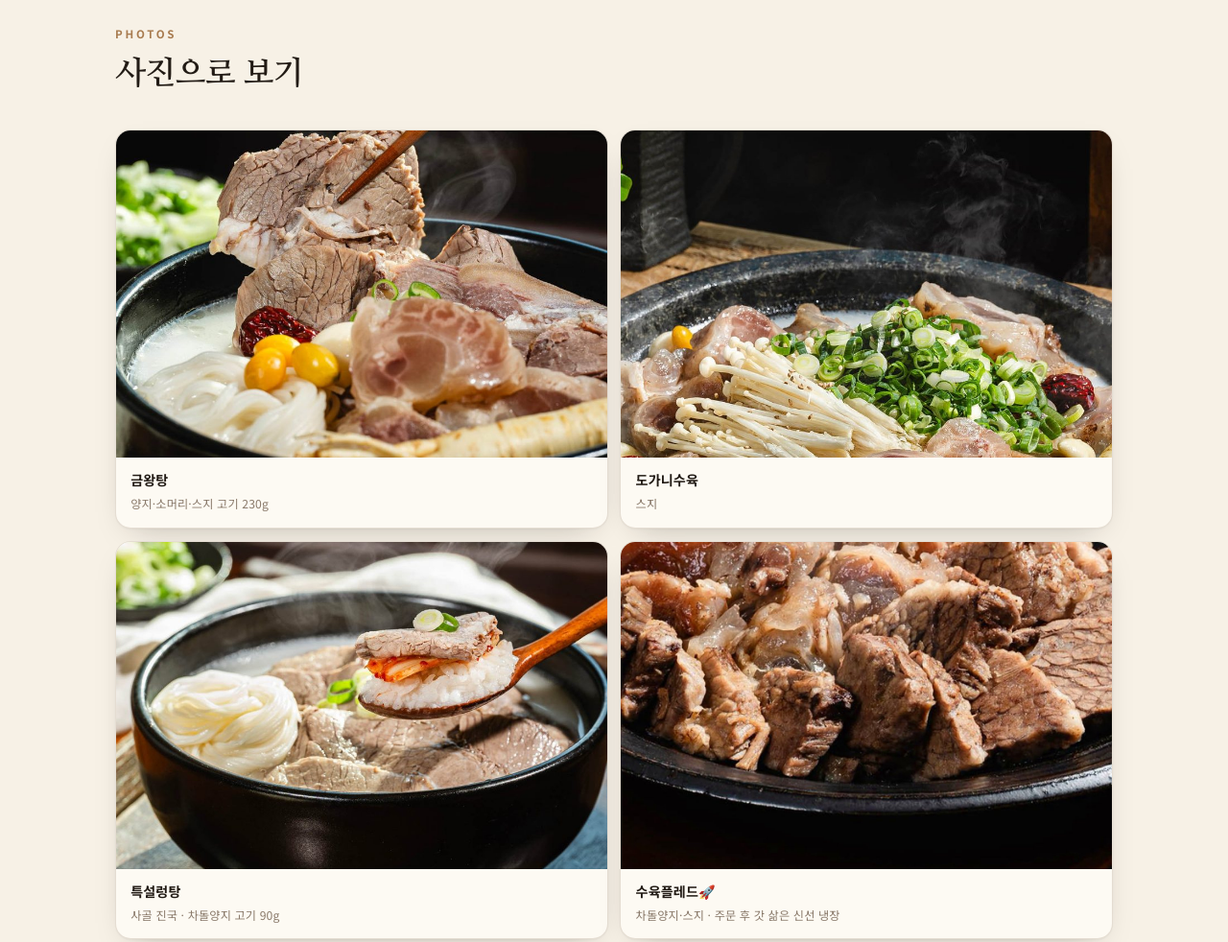
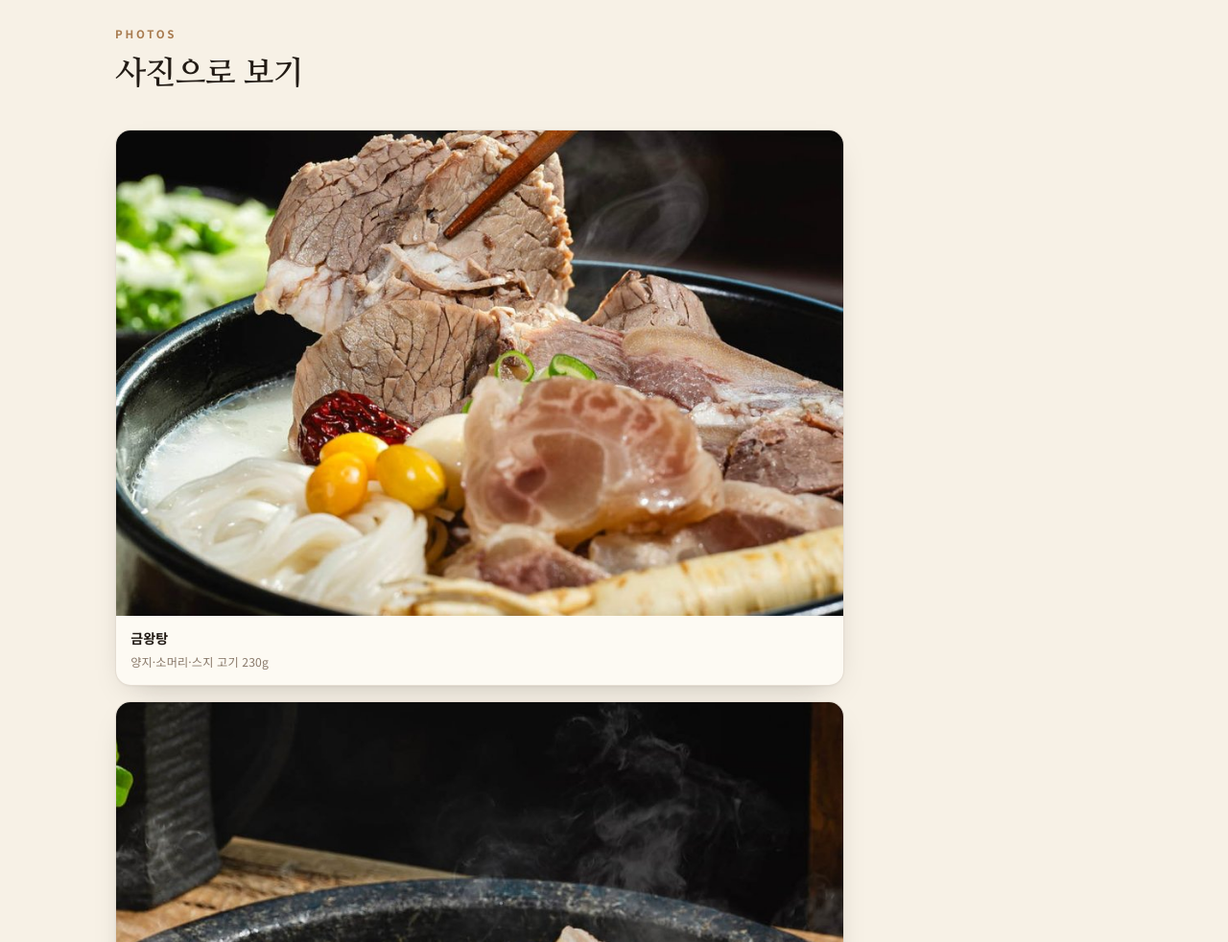
Before and after one commit to geumwang/geumwang.github.io, a plain HTML site: page index.html in a window 1280 px wide. Shown: the part 2420-3402 px from the top of the page at 96% size. Drawn offline with Linux system fonts and the light colour scheme.

Commit message:
사진으로 보기 갤러리를 1열 큰 사진으로 변경

```diff
--- a/index.html
+++ b/index.html
@@ -230,7 +230,7 @@
   .band__caption span{margin-top:.7rem;font-size:.8rem;letter-spacing:.16em;color:rgba(246,237,222,.78)}
 
   /* ── 사진 갤러리 ───────────────────────────────────── */
-  .gallery{display:grid;gap:.8rem;grid-template-columns:repeat(2,1fr)}
+  .gallery{display:grid;gap:1rem;grid-template-columns:1fr;max-width:760px}
   .gallery figure{
     margin:0;border-radius:16px;overflow:hidden;box-shadow:var(--shadow);
     background:var(--ivory);border:1px solid var(--line);
@@ -413,7 +413,6 @@
     .specs{grid-template-columns:1fr 1fr;column-gap:2.5rem}
     .specs > div:nth-last-child(2){border-bottom:1px solid var(--line)}
     .cards{grid-template-columns:1fr 1fr}
-    .gallery{grid-template-columns:repeat(2,1fr)}
     .pickle{grid-template-columns:1.35fr .65fr;align-items:start}
     .group{grid-template-columns:1.4fr .6fr;align-items:center}
     .foot{grid-template-columns:1.2fr .8fr;gap:2rem}
```
